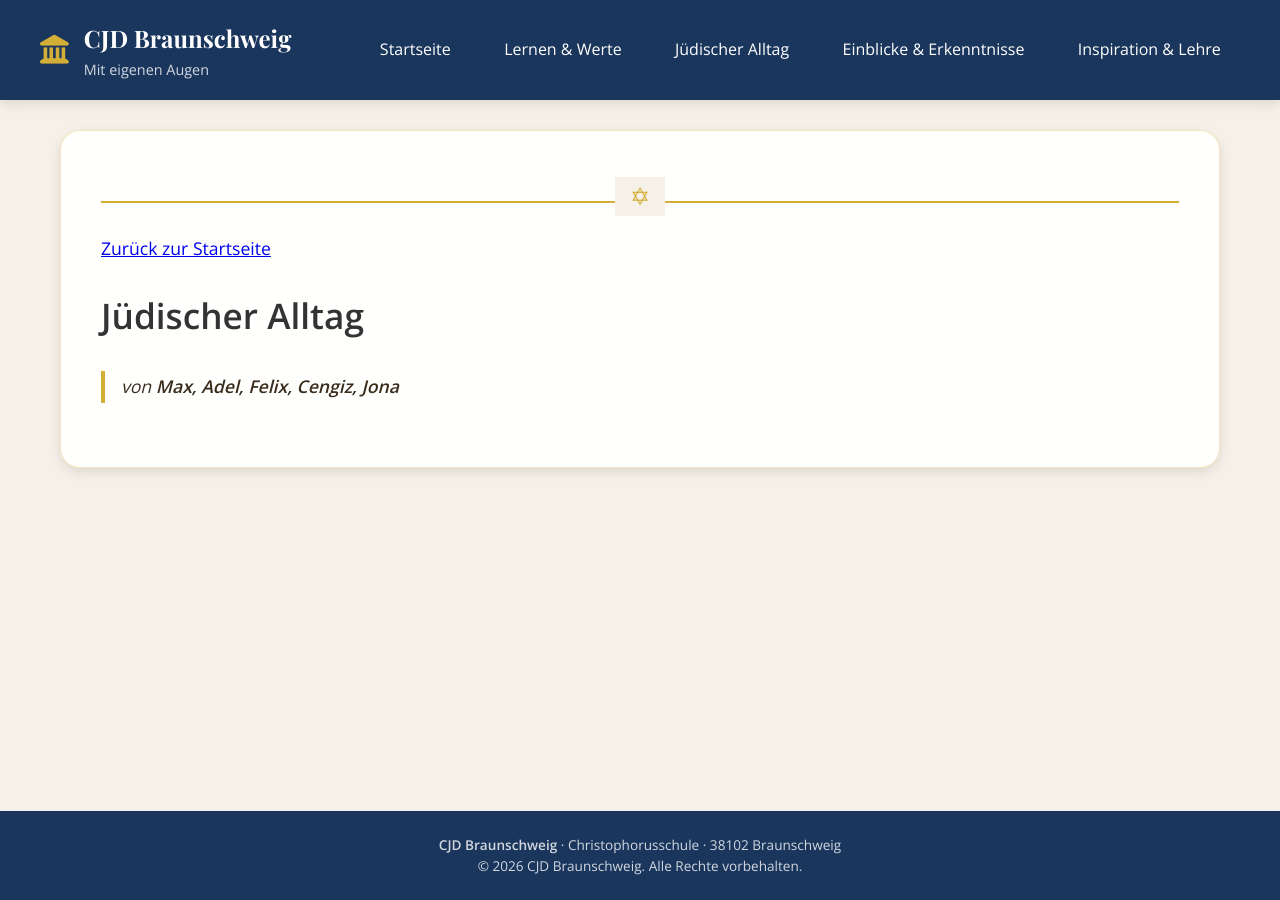
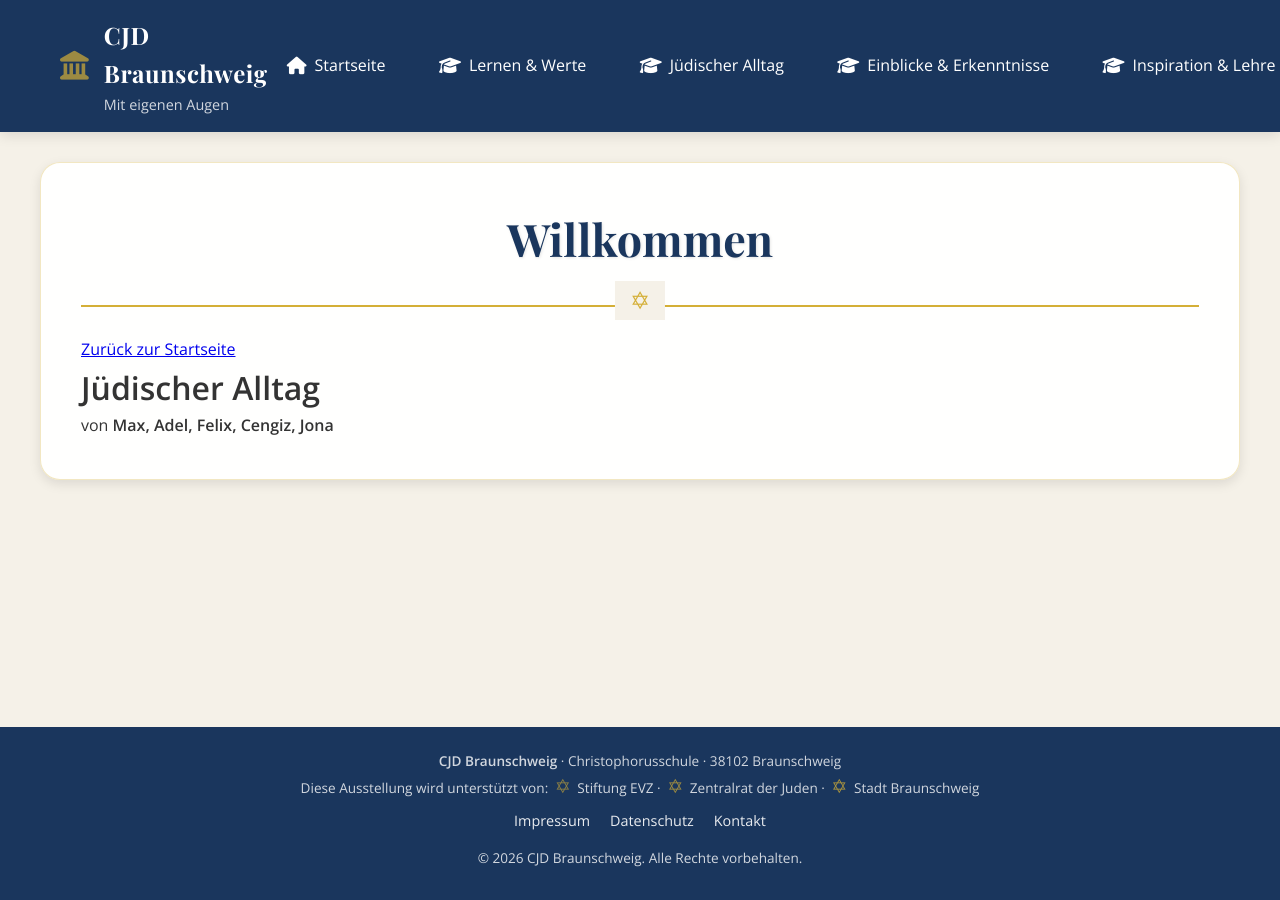
Before and after one commit to stolpersteinebs/stolpersteinebs.github.io, a Jekyll site: the page built from JüdischerAlltag.md, in a window 1280 px wide. Built offline with Jekyll 4.4.1, drawn with Linux system fonts in a browser that asks for light colours.

Commit message:
Update default.html

```diff
--- a/_layouts/default.html
+++ b/_layouts/default.html
@@ -3,8 +3,9 @@
 <head>
     <meta charset="UTF-8">
     <meta name="viewport" content="width=device-width, initial-scale=1.0">
-    <title>{{ page.title | default: "CJD Braunschweig: Mit eigenen Augen" }}</title>
+    <title>{{ page.title | default: site.title }}</title>
 
+    <!-- Gleiche Ressourcen wie Startseite -->
     <link rel="stylesheet" href="https://cdnjs.cloudflare.com/ajax/libs/font-awesome/6.4.0/css/all.min.css">
     <link href="https://fonts.googleapis.com/css2?family=Playfair+Display:wght@400;700&family=Open+Sans:wght@300;400;600&display=swap" rel="stylesheet">
 
@@ -19,6 +20,7 @@
             --text-light: #ffffff;
             --shadow: 0 4px 12px rgba(0, 0, 0, 0.1);
             --transition: all 0.3s ease;
+            --radius: 12px;
         }
 
         * {
@@ -37,19 +39,22 @@
             flex-direction: column;
         }
 
-        /* Navigation */
+        /* Navigation - Volle Breite, im Stil der Startseite */
         .site-nav {
             background-color: var(--primary-blue);
-            padding: 1.2rem 2rem;
+            padding: 1rem 0;
             box-shadow: var(--shadow);
             position: sticky;
             top: 0;
             z-index: 1000;
+            animation: slideInFromTop 0.8s ease-out;
+            width: 100%;
         }
 
         .nav-container {
             max-width: 1200px;
             margin: 0 auto;
+            padding: 0 20px;
             display: flex;
             justify-content: space-between;
             align-items: center;
@@ -66,22 +71,26 @@
 
         .nav-brand:hover {
             color: var(--accent-gold);
+            transform: translateY(-2px);
         }
 
         .brand-icon {
             font-size: 1.8rem;
             color: var(--accent-gold);
+            animation: flicker 3s infinite alternate;
         }
 
         .brand-title {
             font-family: 'Playfair Display', serif;
             font-size: 1.5rem;
             font-weight: 700;
+            letter-spacing: 0.5px;
         }
 
         .brand-subtitle {
             font-size: 0.9rem;
             opacity: 0.8;
+            font-weight: 300;
         }
 
         .nav-menu {
@@ -94,17 +103,37 @@
             color: var(--text-light);
             text-decoration: none;
             padding: 0.7rem 1.2rem;
-            border-radius: 8px;
+            border-radius: var(--radius);
             transition: var(--transition);
             font-weight: 500;
+            position: relative;
+            overflow: hidden;
             display: flex;
             align-items: center;
             gap: 8px;
+            white-space: nowrap;
+        }
+
+        .nav-link::before {
+            content: '';
+            position: absolute;
+            top: 0;
+            left: -100%;
+            width: 100%;
+            height: 100%;
+            background: linear-gradient(90deg, transparent, rgba(255,255,255,0.2), transparent);
+            transition: left 0.7s;
+        }
+
+        .nav-link:hover::before {
+            left: 100%;
         }
 
         .nav-link:hover {
-            background-color: rgba(255, 255, 255, 0.1);
+            background-color: rgba(255, 255, 255, 0.15);
             color: var(--accent-gold);
+            transform: translateY(-2px);
+            box-shadow: 0 4px 8px rgba(0, 0, 0, 0.2);
         }
 
         .nav-link.active {
@@ -113,13 +142,21 @@
             font-weight: 600;
         }
 
-        /* Hauptinhalt */
+        .nav-link i {
+            font-size: 1.1rem;
+        }
+
+        /* Hauptinhalt - Passend zum Container der Startseite */
         .main-content {
             flex: 1;
+            width: 100%;
+            padding: 30px 20px;
+            animation: fadeIn 1s ease-out;
+        }
+
+        .content-wrapper {
             max-width: 1200px;
-            width: 100%;
-            margin: 30px auto;
-            padding: 0 20px;
+            margin: 0 auto;
         }
 
         .content-container {
@@ -155,50 +192,22 @@
             font-size: 2.8rem;
             color: var(--primary-blue);
             margin-bottom: 10px;
+            text-shadow: 1px 1px 3px rgba(0,0,0,0.1);
         }
 
-        /* Markdown-Inhalt */
-        .markdown-content {
-            font-size: 1.1rem;
-            line-height: 1.8;
+        .page-subtitle {
+            font-size: 1.2rem;
+            color: var(--secondary-blue);
+            font-weight: 300;
         }
 
-        .markdown-content h2 {
-            font-family: 'Playfair Display', serif;
-            color: var(--secondary-blue);
-            margin: 2rem 0 1rem;
-            padding-bottom: 0.5rem;
-            border-bottom: 2px solid var(--accent-gold);
-        }
-
-        .markdown-content h3 {
-            color: var(--primary-blue);
-            margin: 1.5rem 0 0.8rem;
-        }
-
-        .markdown-content p {
-            margin-bottom: 1.2rem;
-        }
-
-        .markdown-content ul, .markdown-content ol {
-            margin-left: 1.5rem;
-            margin-bottom: 1.2rem;
-        }
-
-        .markdown-content blockquote {
-            border-left: 4px solid var(--accent-gold);
-            padding-left: 1rem;
-            margin: 1.5rem 0;
-            font-style: italic;
-            color: var(--dark-brown);
-        }
-
-        /* Footer */
+        /* Footer - Volle Breite, reduzierter Inhalt */
         .site-footer {
             background-color: var(--primary-blue);
             color: var(--text-light);
             padding: 1.5rem 0;
             margin-top: auto;
+            width: 100%;
         }
 
         .footer-container {
@@ -208,21 +217,86 @@
             text-align: center;
         }
 
+        .footer-links {
+            display: flex;
+            justify-content: center;
+            gap: 20px;
+            margin-bottom: 1rem;
+            flex-wrap: wrap;
+        }
+
+        .footer-link {
+            color: var(--text-light);
+            text-decoration: none;
+            transition: var(--transition);
+            opacity: 0.9;
+            font-size: 0.9rem;
+        }
+
+        .footer-link:hover {
+            color: var(--accent-gold);
+            opacity: 1;
+        }
+
         .footer-info {
             font-size: 0.85rem;
             opacity: 0.8;
             line-height: 1.5;
+            margin-bottom: 0.5rem;
+        }
+
+        .footer-menorah {
+            font-size: 1.2rem;
+            color: var(--accent-gold);
+            animation: flicker 3s infinite alternate;
+            margin: 0 3px;
+        }
+
+        /* Animationen */
+        @keyframes fadeIn {
+            from { opacity: 0; transform: translateY(20px); }
+            to { opacity: 1; transform: translateY(0); }
+        }
+
+        @keyframes slideInFromTop {
+            from { opacity: 0; transform: translateY(-30px); }
+            to { opacity: 1; transform: translateY(0); }
+        }
+
+        @keyframes flicker {
+            0%, 100% { opacity: 1; }
+            50% { opacity: 0.7; }
+        }
+
+        /* Responsive Design */
+        @media (max-width: 1024px) {
+            .nav-menu {
+                gap: 10px;
+            }
+
+            .nav-link {
+                padding: 0.6rem 1rem;
+                font-size: 0.9rem;
+            }
         }
 
         @media (max-width: 768px) {
             .nav-container {
                 flex-direction: column;
                 gap: 15px;
+                padding: 0 15px;
             }
 
             .nav-menu {
                 flex-wrap: wrap;
                 justify-content: center;
+                gap: 8px;
+                width: 100%;
+            }
+
+            .nav-link {
+                padding: 0.5rem 0.8rem;
+                font-size: 0.85rem;
             }
 
             .page-title {
@@ -232,10 +306,42 @@
             .content-container {
                 padding: 25px;
             }
+
+            .footer-links {
+                gap: 12px;
+            }
+        }
+
+        @media (max-width: 480px) {
+            .nav-brand {
+                flex-direction: column;
+                text-align: center;
+                gap: 5px;
+            }
+
+            .nav-menu {
+                flex-direction: column;
+                align-items: center;
+            }
+
+            .nav-link {
+                width: 100%;
+                justify-content: center;
+                text-align: center;
+            }
+
+            .brand-title {
+                font-size: 1.3rem;
+            }
+
+            .brand-subtitle {
+                font-size: 0.8rem;
+            }
         }
     </style>
 </head>
 <body>
+    <!-- Navigation -->
     <nav class="site-nav">
         <div class="nav-container">
             <a href="/" class="nav-brand">
@@ -247,47 +353,113 @@
             </a>
 
             <ul class="nav-menu">
-                <li><a href="/" class="nav-link">Startseite</a></li>
-                <li><a href="/lernenundwerte" class="nav-link">Lernen & Werte</a></li>
-                <li><a href="/juedischeralltag" class="nav-link">Jüdischer Alltag</a></li>
-                <li><a href="/einblicke" class="nav-link">Einblicke & Erkenntnisse</a></li>
-                <li><a href="/inspiration" class="nav-link">Inspiration & Lehre</a></li>
+                <li><a href="/" class="nav-link" data-nav="home">
+                    <i class="fas fa-home"></i>
+                    <span>Startseite</span>
+                </a></li>
+
+                <li><a href="/lernenundwerte" class="nav-link" data-nav="lernenundwerte">
+                    <i class="fas fa-graduation-cap"></i>
+                    <span>Lernen & Werte</span>
+                </a></li>
+
+                <li><a href="/juedischeralltag" class="nav-link" data-nav="juedischeralltag">
+                    <i class="fas fa-graduation-cap"></i>
+                    <span>Jüdischer Alltag</span>
+                </a></li>
+
+                <li><a href="/einblicke" class="nav-link" data-nav="einblicke">
+                    <i class="fas fa-graduation-cap"></i>
+                    <span>Einblicke & Erkenntnisse</span>
+                </a></li>
+
+                <li><a href="/inspiration" class="nav-link" data-nav="inspiration">
+                    <i class="fas fa-graduation-cap"></i>
+                    <span>Inspiration & Lehre</span>
+                </a></li>
             </ul>
         </div>
     </nav>
 
+    <!-- Hauptinhalt -->
     <main class="main-content">
-        <div class="content-container">
-            <header class="page-header">
-                <h1 class="page-title">{{ page.title }}</h1>
-            </header>
+        <div class="content-wrapper">
+            <div class="content-container">
+                <header class="page-header">
+                    <h1 class="page-title">{{ page.title | default: "Willkommen" }}</h1>
+                    <p class="page-subtitle" id="page-subtitle"></p>
+                </header>
 
-            <div class="markdown-content">
-                {{ content }}
+                <div class="page-content">
+                    {{ content }}
+                </div>
             </div>
         </div>
     </main>
 
+    <!-- Footer - Vereinfacht -->
     <footer class="site-footer">
         <div class="footer-container">
             <div class="footer-info">
                 <p><strong>CJD Braunschweig</strong> · Christophorusschule · 38102 Braunschweig</p>
-                <p>© {{ site.time | date: '%Y' }} CJD Braunschweig. Alle Rechte vorbehalten.</p>
+                <p>Diese Ausstellung wird unterstützt von:
+                    <span class="footer-menorah">✡</span> Stiftung EVZ ·
+                    <span class="footer-menorah">✡</span> Zentralrat der Juden ·
+                    <span class="footer-menorah">✡</span> Stadt Braunschweig
+                </p>
+            </div>
+
+            <div class="footer-links">
+                <a href="/impressum/" class="footer-link">Impressum</a>
+                <a href="/datenschutz/" class="footer-link">Datenschutz</a>
+                <a href="/kontakt/" class="footer-link">Kontakt</a>
+            </div>
+
+            <div class="footer-info">
+                <p>© <span id="current-year"></span> CJD Braunschweig. Alle Rechte vorbehalten.</p>
             </div>
         </div>
     </footer>
 
     <script>
+        // Aktive Navigation hervorheben
         document.addEventListener('DOMContentLoaded', function() {
             const currentPath = window.location.pathname;
-            const navLinks = document.querySelectorAll('.nav-link');
+            const navLinks = document.querySelectorAll('.nav-link[data-nav]');
 
             navLinks.forEach(link => {
                 const linkPath = link.getAttribute('href');
-                if (currentPath === linkPath) {
+                if (currentPath === linkPath ||
+                   (currentPath.startsWith(linkPath) && linkPath !== '/')) {
                     link.classList.add('active');
                 }
             });
+
+            // Menorah-Animation
+            const menorahs = document.querySelectorAll('.brand-icon, .footer-menorah');
+            menorahs.forEach((menorah, index) => {
+                menorah.style.animationDelay = (index * 0.3) + 's';
+            });
+
+            // Hover-Effekte für Navigation
+            navLinks.forEach(link => {
+                link.addEventListener('mouseenter', function() {
+                    this.style.transform = 'translateY(-2px) scale(1.05)';
+                });
+                link.addEventListener('mouseleave', function() {
+                    this.style.transform = 'translateY(0) scale(1)';
+                });
+            });
+
+            // Aktuelles Jahr im Footer setzen
+            document.getElementById('current-year').textContent = new Date().getFullYear();
+
+            // Subtitle auslesen (falls vorhanden)
+            const subtitleEl = document.getElementById('page-subtitle');
+            const subtitleText = document.querySelector('.page-subtitle')?.textContent?.trim();
+            if (subtitleText && subtitleText.length > 0) {
+                subtitleEl.textContent = subtitleText;
+            }
         });
     </script>
 </body>
```
